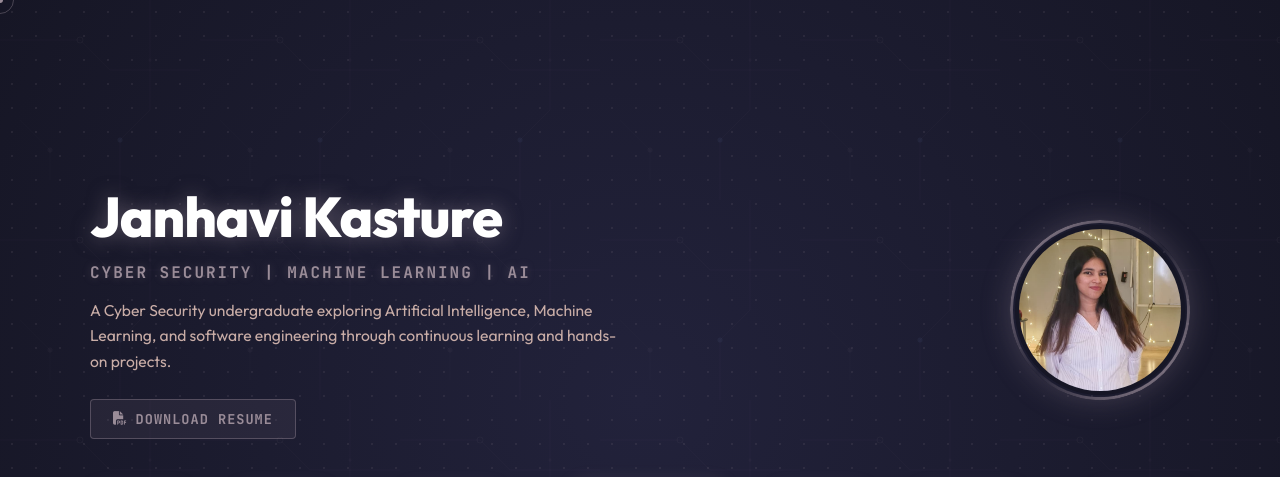
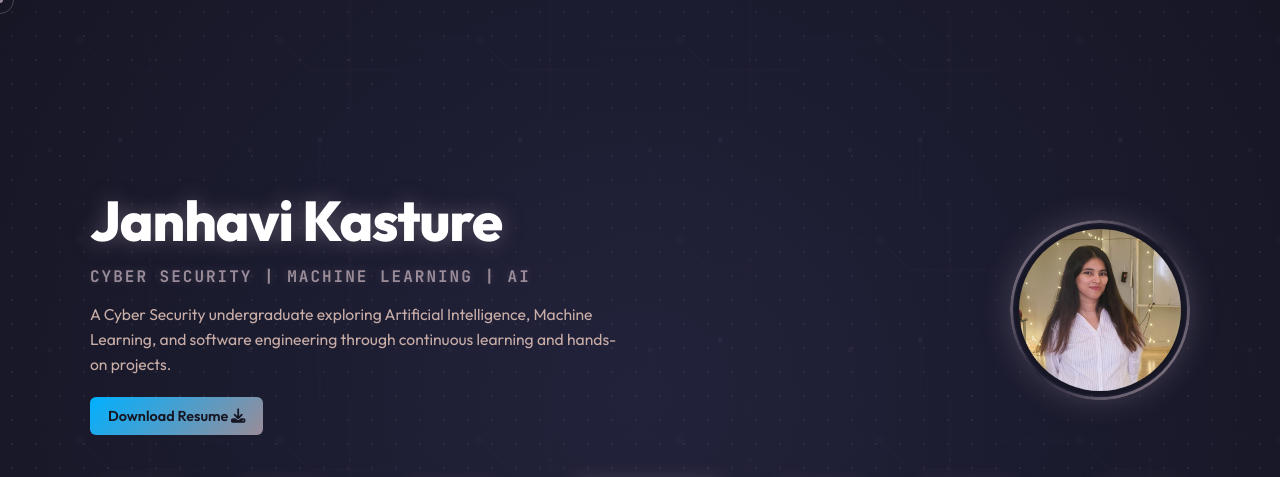
Before and after one commit to janhavi67/portfolio, a plain HTML site: page index.html in a window 1280 px wide. Both pictures are taken after a click on the element 640 px from the left and 374 px from the top of the page. Shown: the top 477 px of the page. Drawn offline with nearby package versions, Linux system fonts and the light colour scheme; a web font is replaced by a local one.

Commit message:
Add resume download button and PDF

```diff
--- a/index.html
+++ b/index.html
@@ -48,7 +48,7 @@
           <h1 class="glitch-title">Janhavi Kasture</h1>
           <h2 class="subtitle">CYBER SECURITY | MACHINE LEARNING | AI</h2>
           <p class="description">A Cyber Security undergraduate exploring Artificial Intelligence, Machine Learning, and software engineering through continuous learning and hands-on projects.</p>
-          <a href="assets/resume.pdf" target="_blank" class="resume-btn"><i class="fa-solid fa-file-pdf"></i> DOWNLOAD RESUME</a>
+          <a href="assets/janhavi_kasture_resume.pdf" download="Janhavi_Kasture_Resume.pdf" class="submit-btn-cyber" style="display: inline-block; margin-top: 20px; text-decoration: none; width: fit-content;">Download Resume <i class="fa-solid fa-download"></i></a>
         </div>
 
         <div class="image-container">
```
Also changed, not shown: 1 other file.
